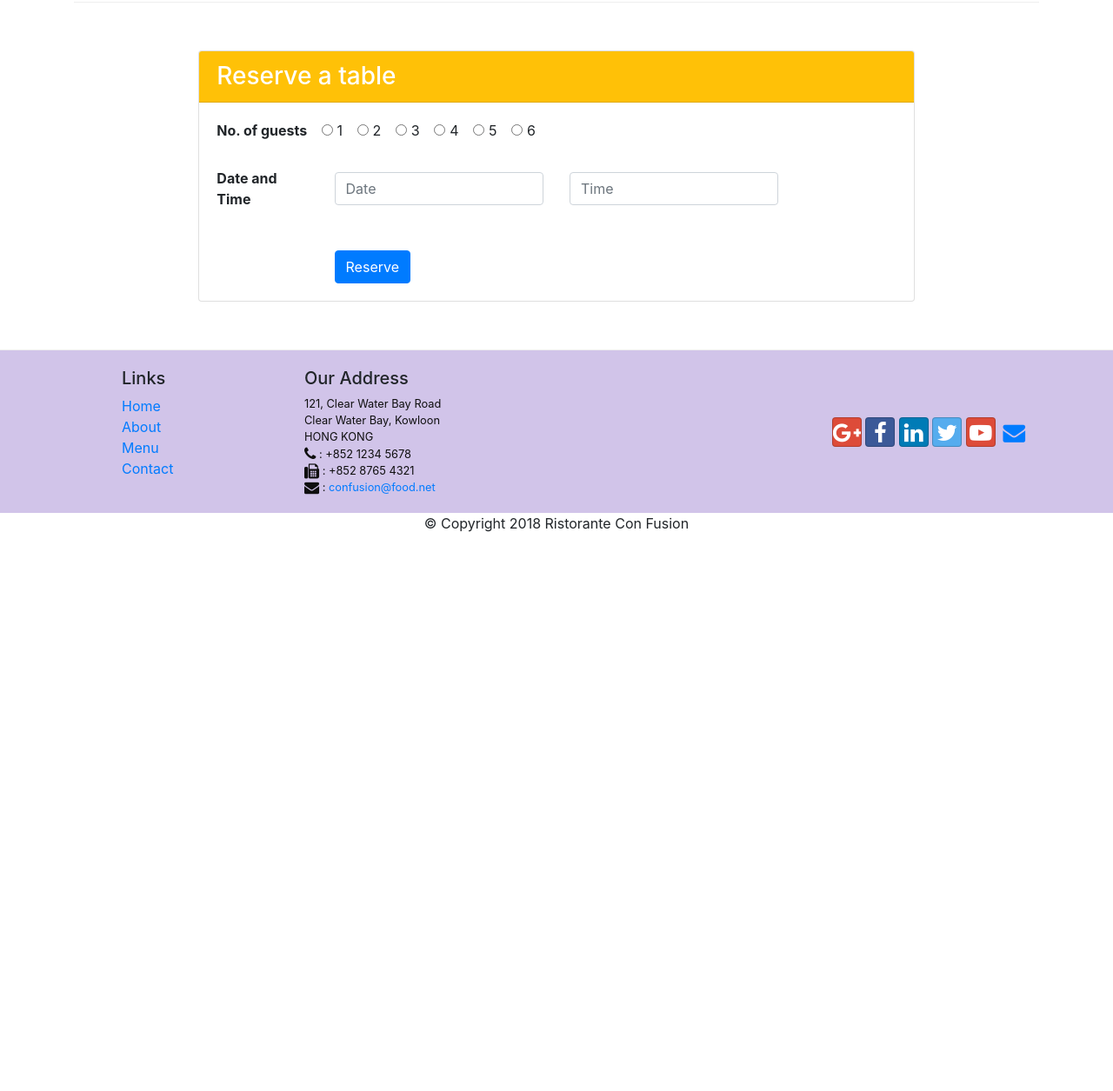
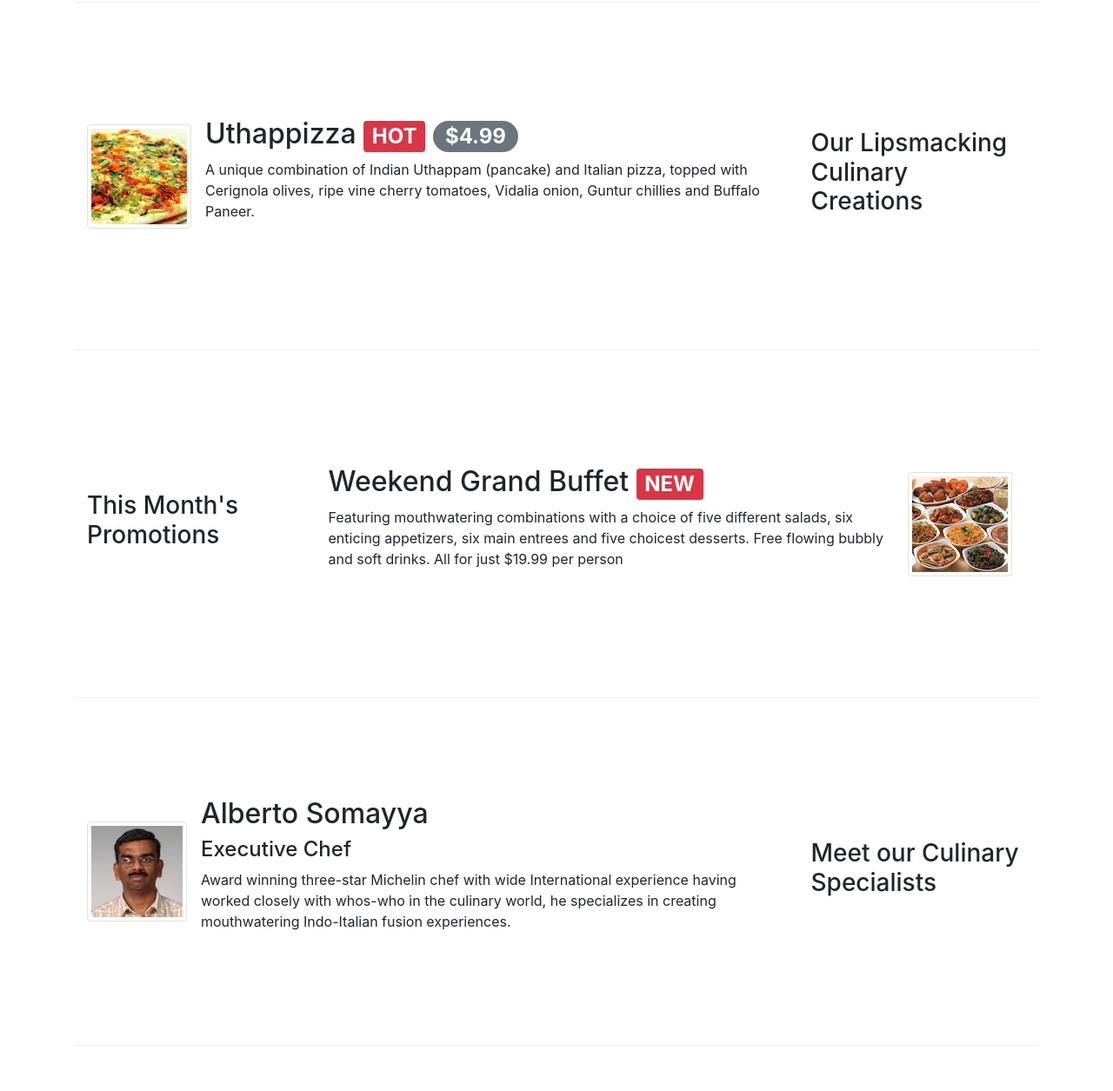
Before and after one commit to karankochar/A-simple-front-end-Resturant-App-, a website: page index.html in a window 1280 px wide. Shown: the part 732-1987 px from the top of the page at 87% size. Before the commit the page ends 1362 px from the top, so only its background shows below. Drawn offline with nearby package versions, Linux system fonts and the light colour scheme.

Commit message:
carousel*

```diff
--- a/index.html
+++ b/index.html
@@ -136,11 +136,11 @@
                        </div>
                      </div>
                      <ol class="carousel-indicators">
-                       <li data-target="#mycarousel" data-slide-to="0" class="active"></li>
-                       <li data-target="#mycarousel" data-slide-to="1"></li>
-                       <li data-target="#mycarousel" data-slide-to="2"></li>
-                   </ol>
-                   <a class="carousel-control-prev" href="#mycarousel" role="button" data-slide="prev">
+                      <li data-target="#mycarousel" data-slide-to="0" class="active"></li>
+                      <li data-target="#mycarousel" data-slide-to="1"></li>
+                      <li data-target="#mycarousel" data-slide-to="2"></li>
+                  </ol>
+                     <a class="carousel-control-prev" href="#mycarousel" role="button" data-slide="prev">
                         <span class="carousel-control-prev-icon"></span>
                     </a>
                     <a class="carousel-control-next" href="#mycarousel" role="button" data-slide="next">
@@ -154,6 +154,62 @@
 
 
 
+        <div class="row row-content align-items-center">
+            <div class="col-12 col-sm-4 order-sm-last col-md-3">
+                <h3>Our Lipsmacking Culinary Creations</h3>
+            </div>
+            <div class="col-4 col-sm order-sm-first col-md">
+              <div class="media">
+  <img class="d-flex mr-3 img-thumbnail align-self-center"
+          src="img/uthappizza.png" alt="Uthappizza">
+  <div class="media-body">
+      <h2 class="mt-0">Uthappizza <span class="badge badge-danger">HOT</span> <span class="badge badge-pill badge-secondary">$4.99</span> </h2>
+      <p class="d-none d-sm-block">A unique combination of Indian Uthappam (pancake) and
+          Italian pizza, topped with Cerignola olives, ripe vine
+          cherry tomatoes, Vidalia onion, Guntur chillies and
+          Buffalo Paneer.</p>
+  </div>
+</div>
+
+            </div>
+        </div>
+
+
+        <div class="row row-content align-items-center">
+            <div class="col-12 col-sm-4 col-md-3">
+                <h3>This Month's Promotions</h3>
+            </div>
+            <div class="col-5 col-sm col-md">
+              <div class="media">
+                    <div class="media-body">
+                        <h2 class="mt-0">Weekend Grand Buffet <span class="badge badge-danger"> NEW</span> </h2>
+                        <p class="d-none d-sm-block">Featuring mouthwatering combinations with a choice of five different salads, six enticing appetizers, six main entrees and five choicest desserts. Free flowing bubbly and soft drinks. All for just $19.99 per person </p>
+                    </div>
+                    <img src="img\buffet.png" class = "d-flex mr-3 img-thumbnail align-self-center" alt = "Weekend Grand Buffet">
+                </div>
+
+
+
+            </div>
+        </div>
+
+        <div class="row row-content align-items-center">
+            <div class="col-12 col-sm-4 order-sm-last col-md-3">
+                <h3>Meet our Culinary Specialists</h3>
+              </div>
+            <div class="col-5 col-sm order-sm-first col-md">
+              <div class="media">
+                <img class="d-flex mr-3 img-thumbnail align-self-center"
+                src="img/alberto.png" alt="Alberto Somayya">
+                <div class="media-body">
+                  <h2 class="mt-0">Alberto Somayya</h2>
+                  <h4>Executive Chef</h4>
+                  <p class="d-none d-sm-block">Award winning three-star Michelin chef with wide
+                    International experience having worked closely with
+                    whos-who in the culinary world, he specializes in
+                    creating mouthwatering Indo-Italian fusion experiences.
+                  </p>
+                </div>
 
               </div>
 
```
